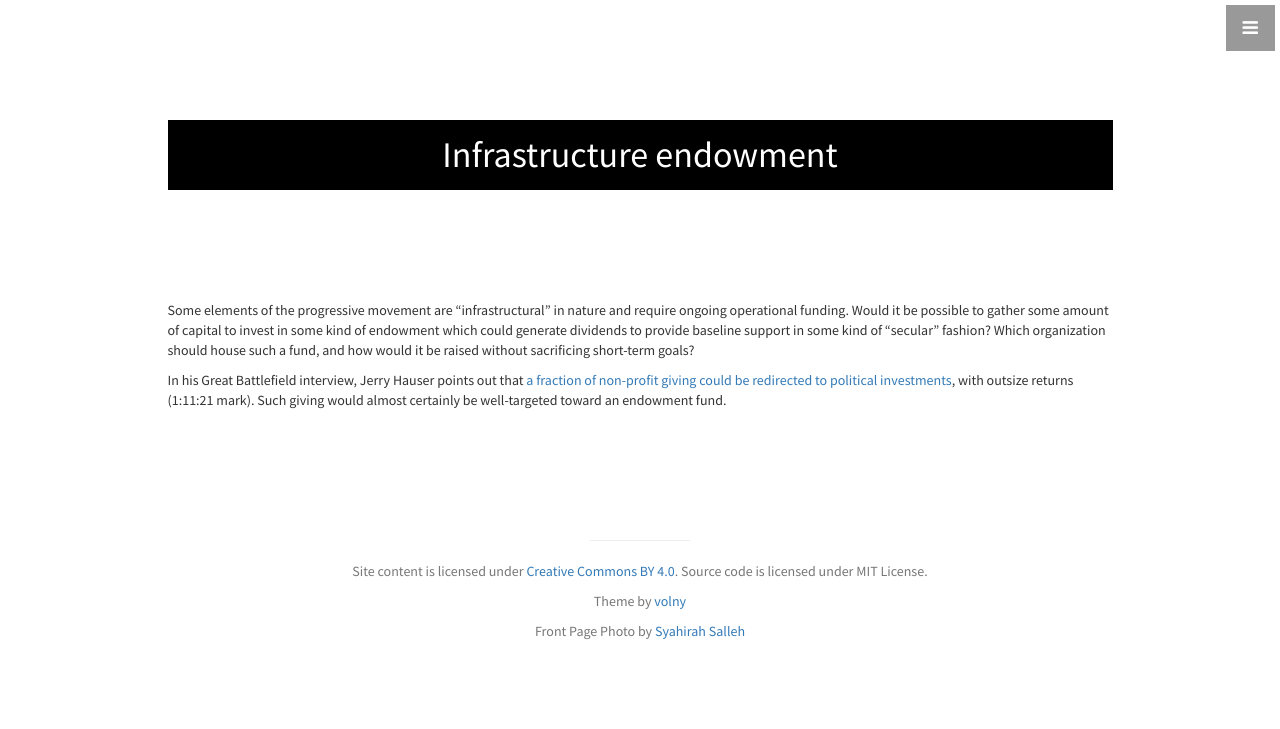
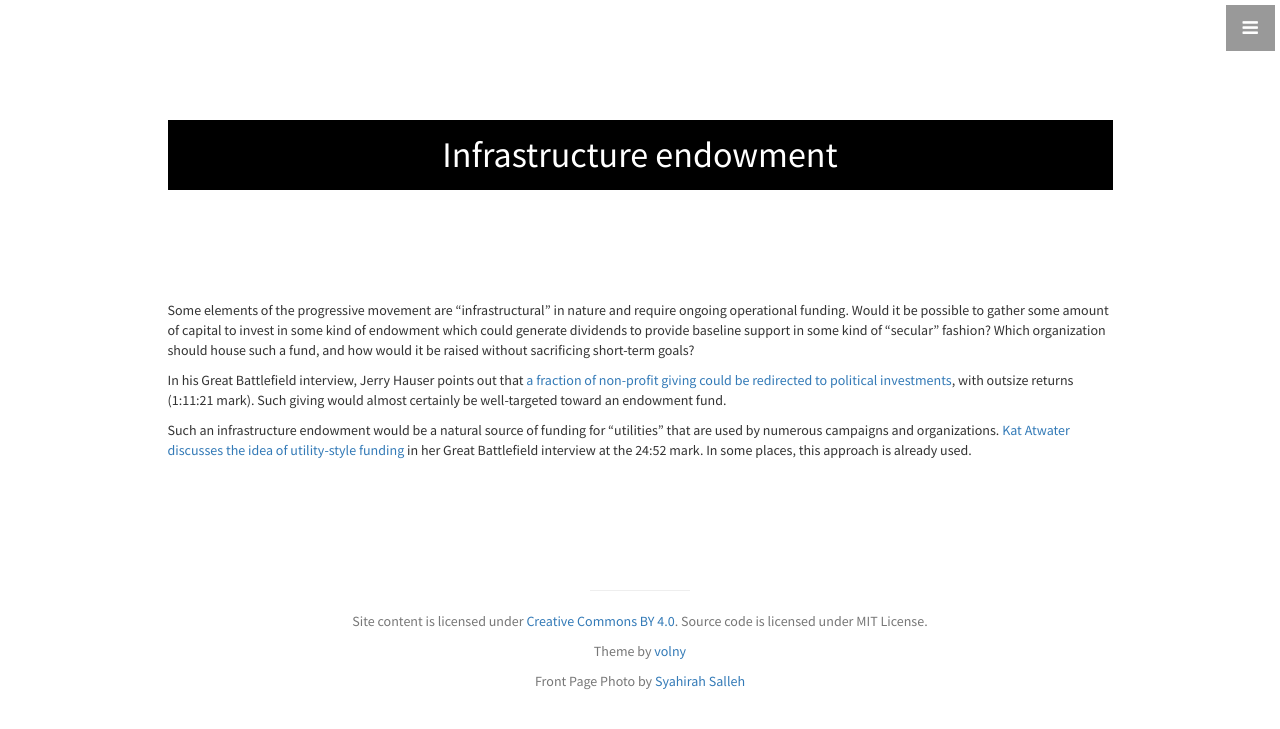
Before and after one commit to codehopelabs/codehopelabs.github.io, a Jekyll site: the page built from _ideas/infrastructure-endowment.md, in a window 1280 px wide. Shown: the top 729 px of the page. Built offline with Jekyll 4.4.1, drawn with Linux system fonts in a browser that asks for light colours.

Commit message:
atwater remarks on utilities
Signed-off-by: Shai Sachs <shaisachs@gmail.com>

```diff
--- a/_ideas/infrastructure-endowment.md
+++ b/_ideas/infrastructure-endowment.md
@@ -5,3 +5,5 @@ title: Infrastructure endowment
 Some elements of the progressive movement are "infrastructural" in nature and require ongoing operational funding. Would it be possible to gather some amount of capital to invest in some kind of endowment which could generate dividends to provide baseline support in some kind of "secular" fashion? Which organization should house such a fund, and how would it be raised without sacrificing short-term goals?
 
 In his Great Battlefield interview, Jerry Hauser points out that [a fraction of non-profit giving could be redirected to political investments](https://www.resistancedashboard.com/node/1142), with outsize returns (1:11:21 mark). Such giving would almost certainly be well-targeted toward an endowment fund.
+
+Such an infrastructure endowment would be a natural source of funding for "utilities" that are used by numerous campaigns and organizations. [Kat Atwater discusses the idea of utility-style funding](https://www.resistancedashboard.com/node/1133) in her Great Battlefield interview at the 24:52 mark. In some places, this approach is already used.
```
